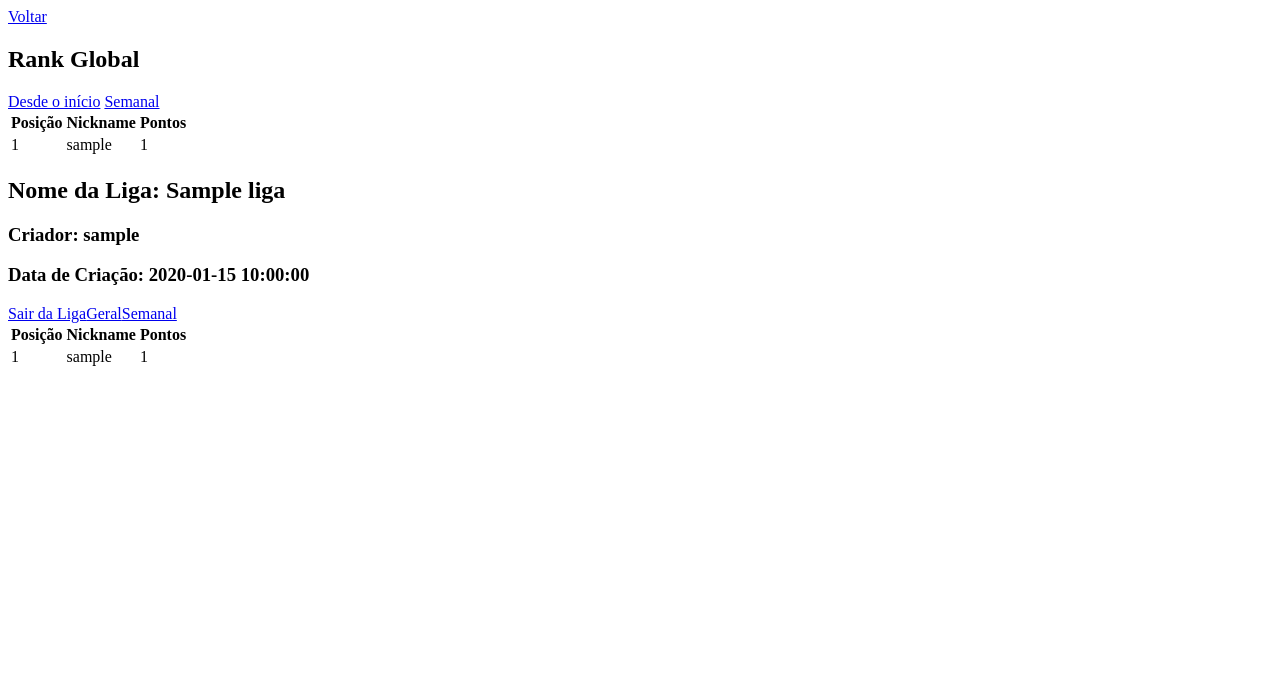
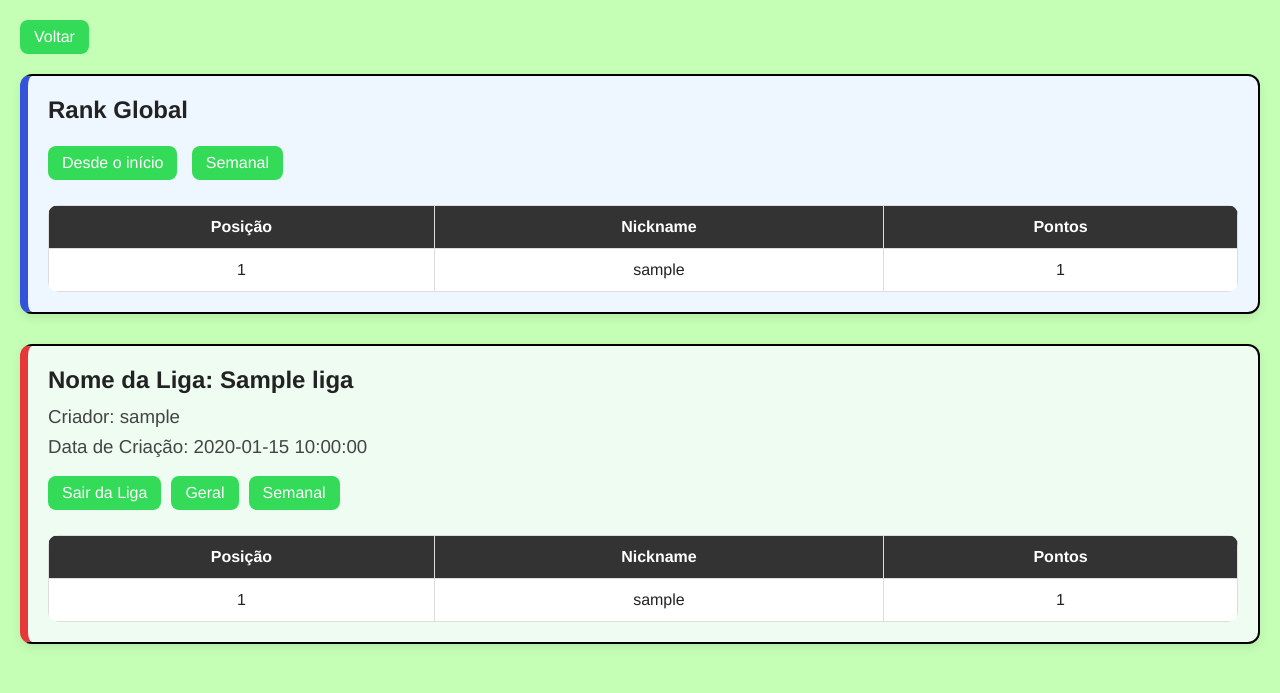
Before and after one commit to WevertonGab/Projeto_game_digitacao, a PHP site: page /ligas.php in a window 1280 px wide. Shown: the top 693 px of the page. Run offline with PHP 8.4, Linux system fonts and the light colour scheme; the visitor is signed in with stand-in values (Sample User, id 1); tables that the repository leaves empty hold one stand-in row (values such as "Sample post").

Commit message:
arruei problemas de ligas e de atualizao das palavras

```diff
--- a/ligas.php
+++ b/ligas.php
@@ -107,6 +107,7 @@ $rank_exibir = ($filtro === 'semanal') ? $rank_semanal : $rank_global;
     <meta charset="UTF-8">
     <meta name="viewport" content="width=device-width, initial-scale=1.0">
     <title>Ligas</title>
+    <link rel="stylesheet" href="styleliga.css">
 </head>
 <body>
 
--- /dev/null
+++ b/styleliga.css
@@ -0,0 +1,112 @@
+* {
+    margin: 0;
+    padding: 0;
+    box-sizing: border-box;
+}
+
+body {
+    font-family:'Franklin Gothic Medium', 'Arial Narrow', Arial, sans-serif;
+    background-color: rgb(197, 255, 182);
+    color: #222;
+    padding: 20px;
+}
+
+a {
+    text-decoration: none;
+    color: white;
+    background-color: #34db58;
+    padding: 8px 14px;
+    border-radius: 8px;
+    margin-right: 8px;
+    display: inline-block;
+    transition: 0.2s;
+}
+
+a:hover {
+    background-color: #29aa6e;
+    transform: scale(1.3);
+}
+
+body > a {
+    margin-bottom: 20px;
+}
+
+/* Seções principais */
+section {
+    background-color: white;
+    border: 2px solid #000000;
+    border-radius: 12px;
+    padding: 20px;
+    margin-bottom: 30px;
+    box-shadow: 0 4px 10px rgba(0,0,0,0.08);
+}
+
+/* Rank global */
+#rank_global {
+    border-left: 8px solid #3453db;
+    background-color: #eef7ff;
+}
+
+/* Liga privada */
+#liga_privada {
+    border-left: 8px solid #e63838;
+    background-color: #eefcf2;
+}
+
+/* Títulos */
+h2 {
+    margin-bottom: 12px;
+    color: #222;
+}
+
+h3 {
+    margin-bottom: 8px;
+    font-weight: normal;
+    color: #444;
+}
+
+/* Espaço entre botões */
+#rank_global a,
+#liga_privada a {
+    margin-top: 10px;
+    margin-bottom: 15px;
+}
+
+/* Tabelas */
+table {
+    width: 100%;
+    border-collapse: collapse;
+    margin-top: 15px;
+    background-color: white;
+    border-radius: 10px;
+    overflow: hidden;
+}
+
+/* Cabeçalho da tabela */
+thead {
+    background-color: #333;
+    color: white;
+}
+
+th, td {
+    padding: 12px;
+    text-align: center;
+    border: 1px solid #ddd;
+}
+
+/* Zebra nas linhas */
+tbody tr:nth-child(even) {
+    background-color: #f9f9f9;
+}
+
+tbody tr:hover {
+    background-color: #e8f4ff;
+    transform: scale(1.5);
+}
+
+/* Ajuste dos links dentro da área da liga */
+#liga_privada a,
+#rank_global a {
+    margin-right: 10px;
+    margin-bottom: 10px;
+}
```
Also changed, not shown: game.js (+12 -3 lines).
